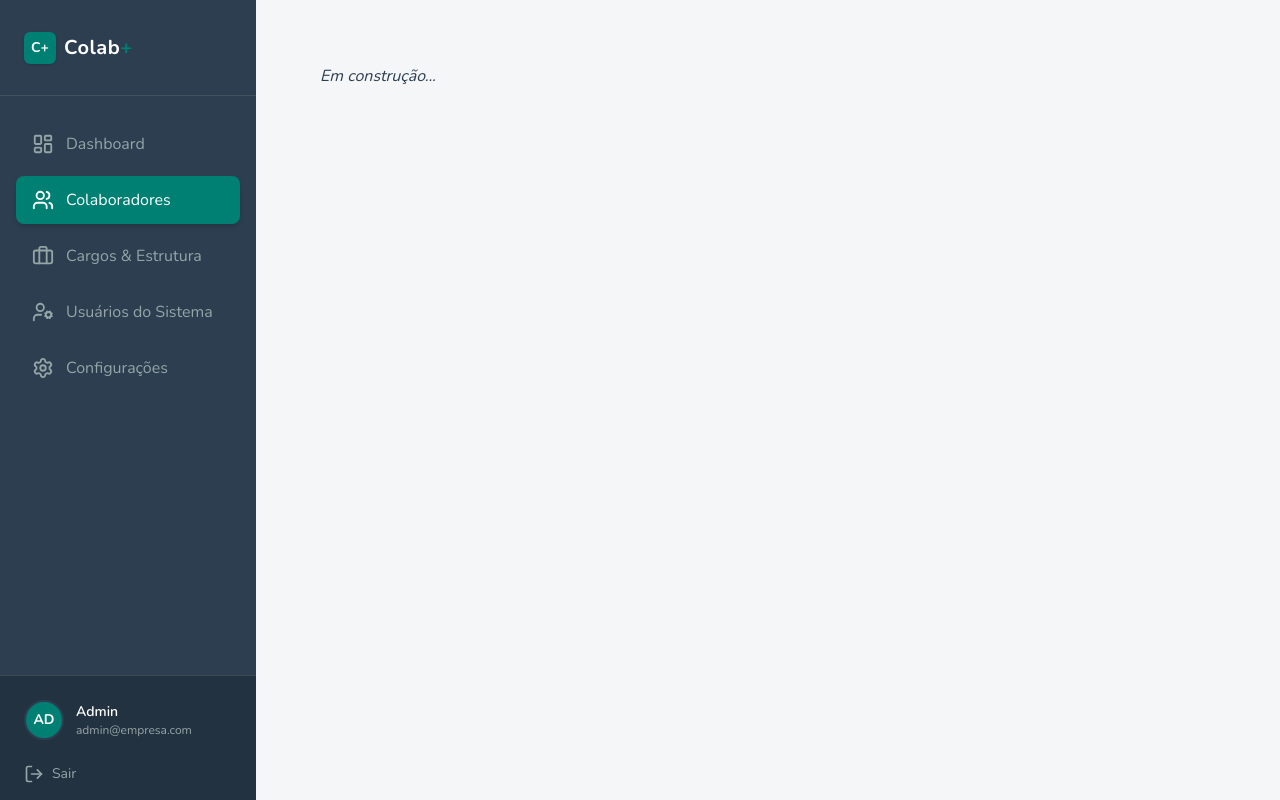
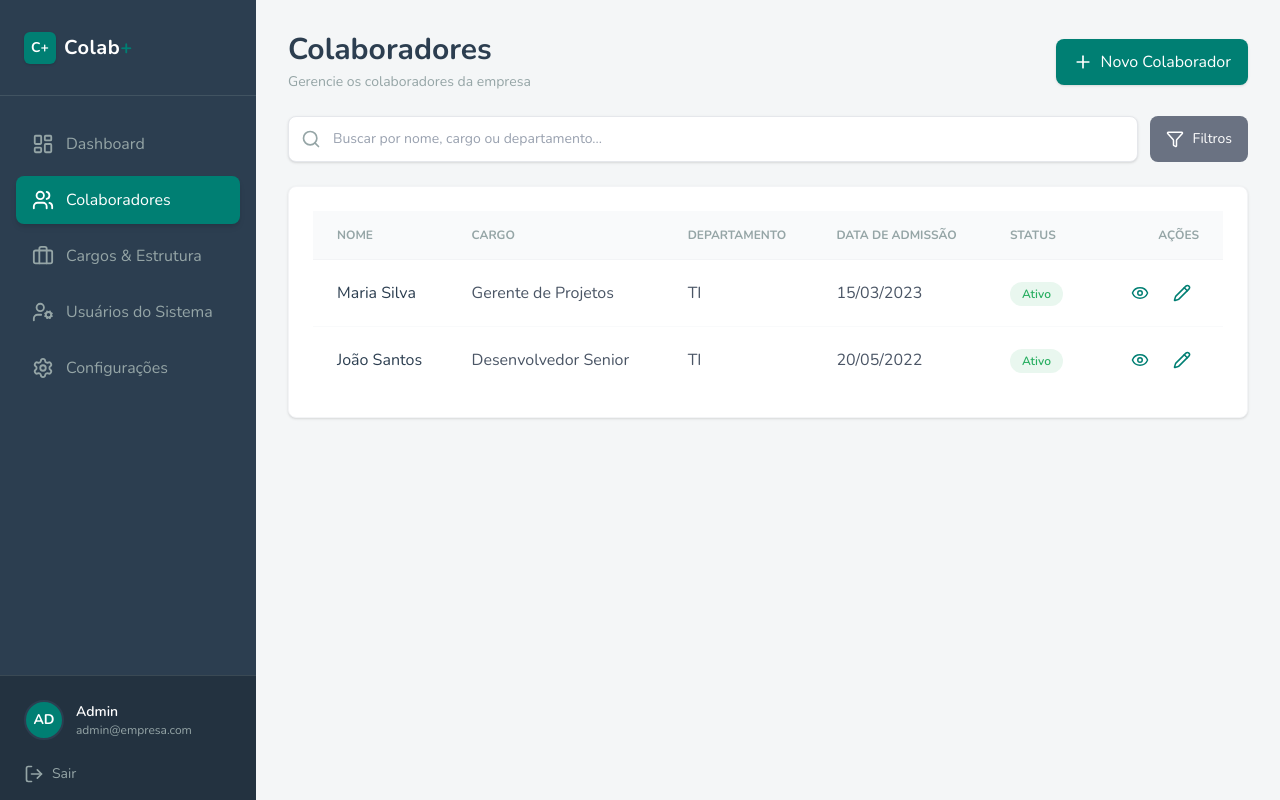
Before and after one commit to Grupo-05-Turma-JavaScript-10/sistema-cadastro-rh-FrontEnd, a React (Vite) app: page /colaboradores in a window 1280 px wide. Built offline with nearby package versions, Linux system fonts and the light colour scheme.

Commit message:
feat: cria pagina de colaboradores e componente de tabela com mock de dados

```diff
--- a/src/App.tsx
+++ b/src/App.tsx
@@ -4,6 +4,7 @@ import { Dashboard } from "./pages/Dashboard";
 import { Cargos } from "./pages/Position";
 import { LandingPage } from "./pages/LandingPage";
 import { Footer } from "./components/landing/Footer";
+import { Collaborators } from "./pages/Collaborators";
 import UsersPage from "./pages/Users";
 
 
@@ -25,6 +26,7 @@ function Layout() {
           <Routes>
             <Route path="/" element={<LandingPage />} />
             <Route path="/dashboard" element={<Dashboard />} />
+            <Route path="/colaboradores" element={<Collaborators />} />
             <Route path="/cargos" element={<Cargos />} />
             <Route path="/usuarios" element={<UsersPage />} />
 
--- /dev/null
+++ b/src/components/collaborators/CollaboratorsTable.tsx
@@ -0,0 +1,142 @@
+import { PencilIcon, EyeIcon } from "lucide-react";
+import { Badge } from "../ui/Badge";
+import { Card } from "../ui/Card";
+import type Worker from "../../models/Worker";
+
+interface CollaboratorsTableProps {
+  workers: Worker[];
+  onView?: (worker: Worker) => void;
+  onEdit?: (worker: Worker) => void;
+}
+
+export default function CollaboratorsTable({ workers, onView, onEdit }: CollaboratorsTableProps) {
+
+  const formatDate = (date: Date | string) => {
+    if (!date) return "-";
+    const d = new Date(date);
+    return new Intl.DateTimeFormat('pt-BR').format(d);
+  };
+
+  const getDepartment = (role: string) => {
+    if (role.includes("Projetos") || role.includes("Desenvolvedor")) return "TI";
+    if (role.includes("Designer")) return "Design";
+    if (role.includes("RH")) return "RH";
+    return "Administrativo";
+  };
+
+  return (
+    <div>
+      <div className="md:hidden space-y-4">
+        {workers.map((worker) => (
+          <div
+            key={worker.id}
+            className="bg-white p-4 rounded-lg border border-gray-100 shadow-sm flex flex-col gap-3"
+          >
+            <div className="flex justify-between items-start">
+              <div>
+                <span className="font-bold text-corporate-slate block">
+                  {worker.nome}
+                </span>
+                <span className="text-xs text-metallic-silver">
+                  {worker.cargo?.nome || "Sem cargo"}
+                </span>
+              </div>
+              <Badge variant={worker.status ? "success" : "danger"}>
+                {worker.status ? "Ativo" : "Inativo"}
+              </Badge>
+            </div>
+
+            <div className="text-sm text-gray-600 bg-gray-50 p-2 rounded-md space-y-1">
+              <p><span className="font-semibold">Dept:</span> {getDepartment(worker.cargo?.nome || "")}</p>
+              <p><span className="font-semibold">Admissão:</span> {formatDate(worker.data_admissão)}</p>
+            </div>
+
+            <div className="flex items-center gap-2 pt-2 border-t border-gray-50 mt-1">
+              <button
+                onClick={() => onView?.(worker)}
+                className="flex-1 flex items-center justify-center gap-2 p-2 text-primary-teal hover:bg-primary-teal/10 rounded-md transition-colors text-sm font-medium"
+              >
+                <EyeIcon size={16} /> Ver
+              </button>
+              <button
+                onClick={() => onEdit?.(worker)}
+                className="flex-1 flex items-center justify-center gap-2 p-2 text-primary-teal hover:bg-primary-teal/10 rounded-md transition-colors text-sm font-medium"
+              >
+                <PencilIcon size={16} /> Editar
+              </button>
+            </div>
+          </div>
+        ))}
+      </div>
+
+      <div className="hidden md:block">
+        <Card className="p-0 overflow-hidden">
+          <div className="overflow-x-auto">
+            <table className="w-full text-left border-collapse">
+              <thead>
+                <tr className="bg-gray-50 border-b border-gray-100 text-xs uppercase text-metallic-silver font-semibold">
+                  <th className="p-4 pl-6">Nome</th>
+                  <th className="p-4">Cargo</th>
+                  <th className="p-4">Departamento</th>
+                  <th className="p-4">Data de Admissão</th>
+                  <th className="p-4">Status</th>
+                  <th className="p-4 text-right pr-6">Ações</th>
+                </tr>
+              </thead>
+
+              <tbody className="divide-y divide-gray-50">
+                {workers.map((worker) => (
+                  <tr
+                    key={worker.id}
+                    className="hover:bg-gray-50/50 transition-colors group"
+                  >
+                    <td className="p-4 pl-6 font-medium text-corporate-slate">
+                      {worker.nome}
+                    </td>
+
+                    <td className="p-4 text-gray-600">
+                      {worker.cargo?.nome || "-"}
+                    </td>
+
+                    <td className="p-4 text-gray-600">
+                      {getDepartment(worker.cargo?.nome || "")}
+                    </td>
+
+                    <td className="p-4 text-gray-600">
+                      {formatDate(worker.data_admissão)}
+                    </td>
+
+                    <td className="p-4">
+                      <Badge variant={worker.status ? "success" : "danger"}>
+                        {worker.status ? "Ativo" : "Inativo"}
+                      </Badge>
+                    </td>
+
+                    <td className="p-4 text-right pr-6">
+                      <div className="flex items-center justify-end gap-2">
+                        <button
+                          onClick={() => onView?.(worker)}
+                          className="p-2 text-primary-teal hover:bg-primary-teal/10 rounded-md transition-colors"
+                          title="Visualizar"
+                        >
+                          <EyeIcon size={18} />
+                        </button>
+                        <button
+                          onClick={() => onEdit?.(worker)}
+                          className="p-2 text-primary-teal hover:bg-primary-teal/10 rounded-md transition-colors"
+                          title="Editar"
+                        >
+                          <PencilIcon size={18} />
+                        </button>
+                      </div>
+                    </td>
+                  </tr>
+                ))}
+              </tbody>
+            </table>
+          </div>
+        </Card>
+      </div>
+    </div>
+  );
+}
--- /dev/null
+++ b/src/pages/Collaborators.tsx
@@ -0,0 +1,83 @@
+import { useState, useEffect } from "react";
+import { SearchIcon, PlusIcon, FilterIcon } from "lucide-react";
+import { Button } from "../components/ui/Button";
+import CollaboratorsTable from "../components/collaborators/CollaboratorsTable";
+import type Worker from "../models/Worker";
+
+export function Collaborators() {
+  const [collaborators, setCollaborators] = useState<Worker[]>([]);
+
+  useEffect(() => {
+
+    const mockData: Worker[] = [
+      {
+        id: 1,
+        nome: "Maria Silva",
+        cargo: { id: 1, nome: "Gerente de Projetos", descricao: "" },
+        email: "maria@empresa.com",
+        cpf: "123",
+        data_admissão: new Date("2023-03-15"),
+        salario: 0,
+        status: true,
+        usuario: { idUsuario: 1, nome: "maria", senha: "", foto: "" }
+      },
+      {
+        id: 2,
+        nome: "João Santos",
+        cargo: { id: 2, nome: "Desenvolvedor Senior", descricao: "" },
+        email: "joao@empresa.com",
+        cpf: "123",
+        data_admissão: new Date("2022-05-20"),
+        salario: 0,
+        status: true,
+        usuario: { idUsuario: 2, nome: "joao", senha: "", foto: "" }
+      },
+    ];
+    setCollaborators(mockData);
+  }, []);
+
+  function handleNewCollaborator() {
+    console.log("Abrir modal de novo colaborador");
+  }
+
+  return (
+    <div className="space-y-6">
+
+      <header className="flex flex-col md:flex-row md:items-center md:justify-between gap-4">
+        <div>
+          <h1 className="text-2xl md:text-3xl font-bold text-corporate-slate">Colaboradores</h1>
+          <p className="text-sm text-metallic-silver mt-1">
+            Gerencie os colaboradores da empresa
+          </p>
+        </div>
+        <Button onClick={handleNewCollaborator}>
+          <PlusIcon size={20} />
+          Novo Colaborador
+        </Button>
+      </header>
+
+      <div className="flex flex-col md:flex-row gap-3">
+        <div className="flex-1 bg-white p-3 rounded-lg border border-gray-200 shadow-sm flex items-center gap-3">
+          <SearchIcon size={20} className="text-metallic-silver" />
+          <input
+            type="text"
+            placeholder="Buscar por nome, cargo ou departamento..."
+            className="flex-1 outline-none text-corporate-slate placeholder:text-gray-400 text-sm"
+          />
+        </div>
+        <button className="flex items-center gap-2 px-4 py-3 bg-gray-500 text-white rounded-lg hover:bg-gray-600 transition-colors font-medium text-sm">
+          <FilterIcon size={18} />
+          Filtros
+        </button>
+      </div>
+
+
+      <CollaboratorsTable
+        workers={collaborators}
+        onView={(worker) => console.log("Ver", worker)}
+        onEdit={(worker) => console.log("Editar", worker)}
+      />
+
+    </div>
+  );
+}
```
